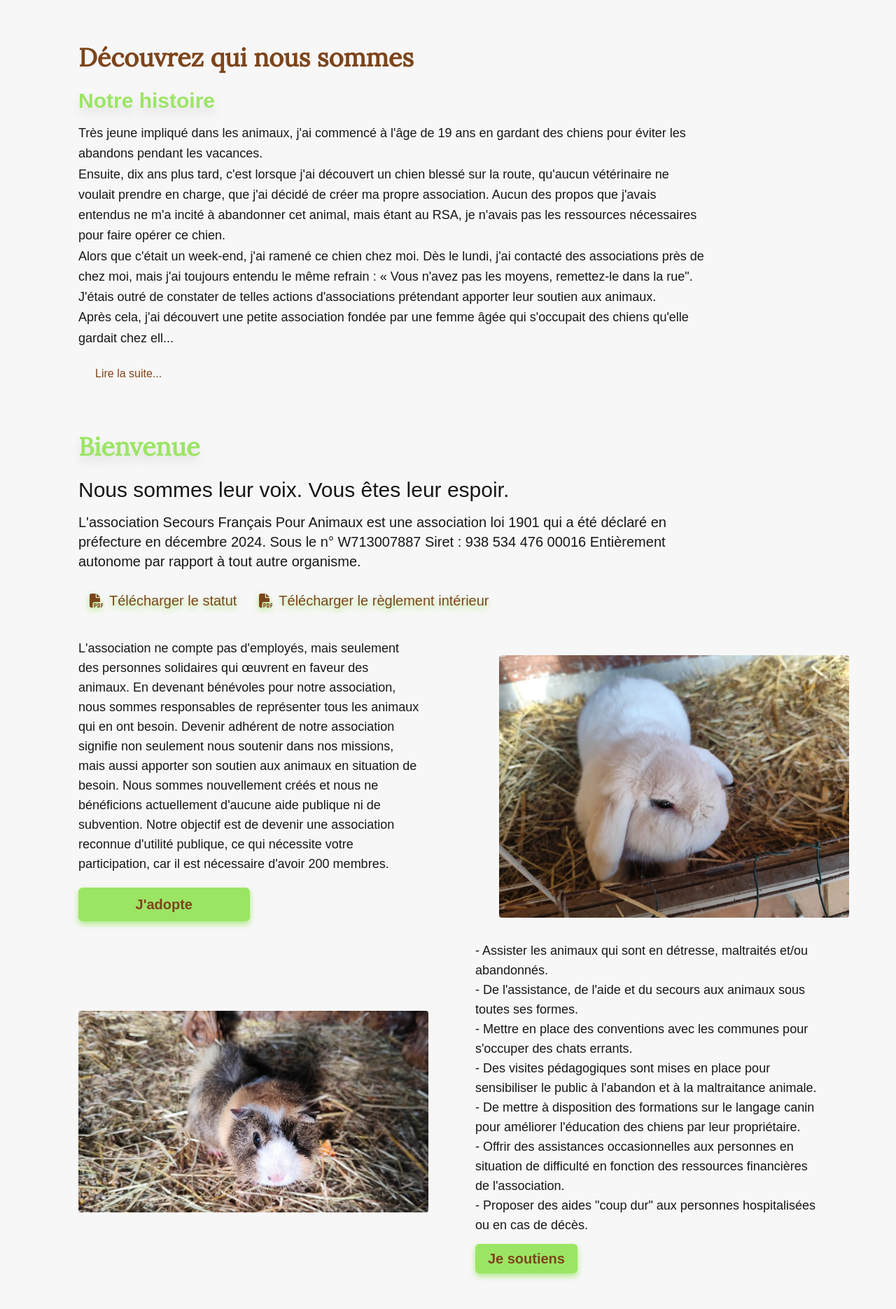
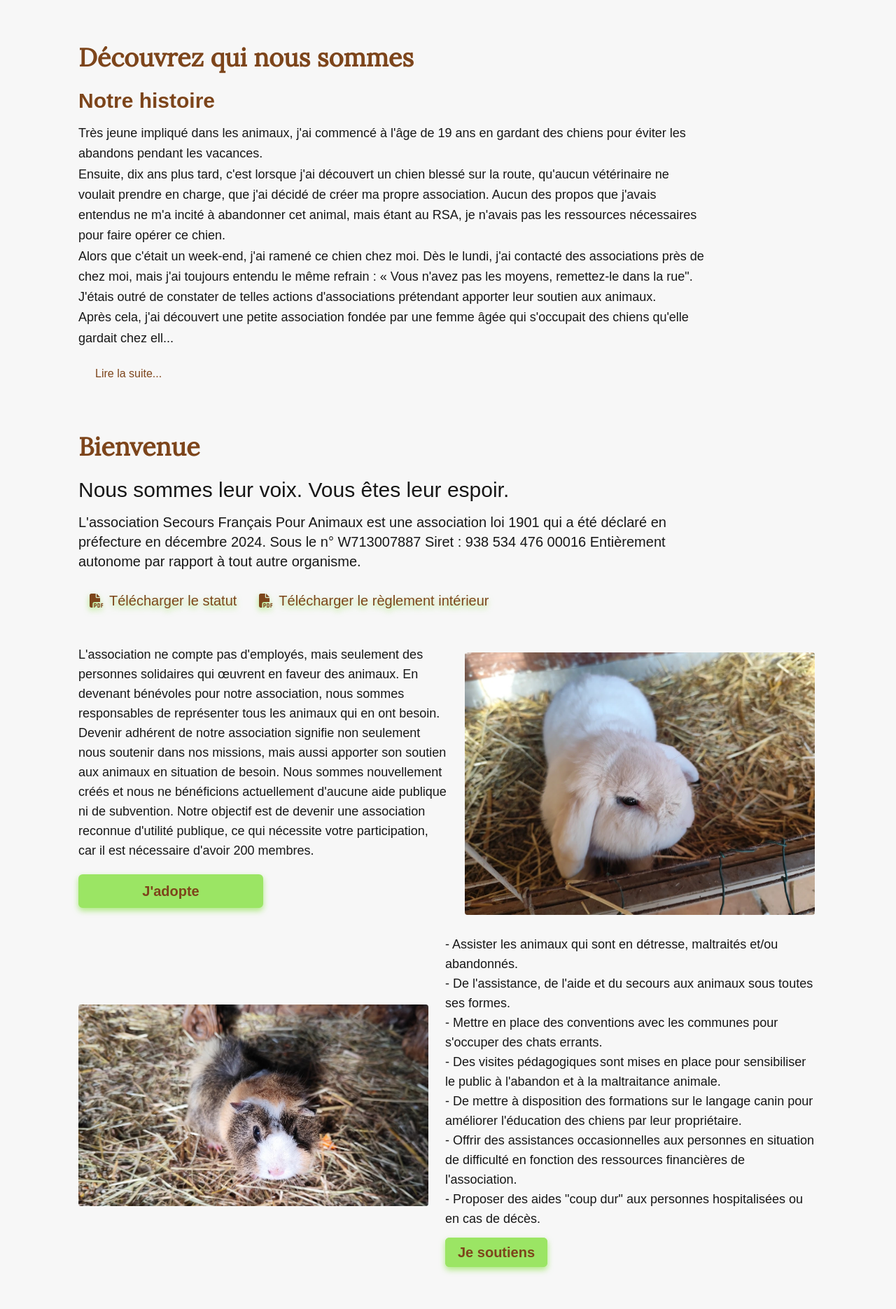
Before and after one commit to Tonyac-create/site, a Next.js app: page /history in a window 1280 px wide. Shown: the part 602-2472 px from the top of the page at 70% size. Built offline with nearby package versions, Linux system fonts and the light colour scheme; a web font is replaced by a local one.

Commit message:
update responsive page history

```diff
--- a/app/components/HistoryPage/HeroSectionHistory.tsx
+++ b/app/components/HistoryPage/HeroSectionHistory.tsx
@@ -22,7 +22,7 @@ export default function HeroSectionHistory() {
             <div className="bg-[url(/Elvis_mange.webp)] w-full h-[600px] bg-fixed bg-center bg-cover"></div>
             <div className="mx-6 pt-16 lg:mx-28">
                 <h2 className="text-brown text-4xl font-lora font-semibold mb-6">Découvrez qui nous sommes</h2>
-                <h3 className="text-green text-3xl font-semibold mb-3.5 drop-shadow-xl">Notre histoire</h3>
+                <h3 className="text-brown text-3xl font-semibold mb-3.5">Notre histoire</h3>
                 <div className="max-w-4xl">
                     <p className="text-lg leading-relaxed whitespace-pre-line">
                         {isExpanded ? fullText : fullText.slice(0, 1000) + "..."}
--- a/app/components/HistoryPage/WelcomeSection.tsx
+++ b/app/components/HistoryPage/WelcomeSection.tsx
@@ -13,7 +13,7 @@ export default function WelcomeSection() {
 
     return (
         <section className="mx-6 pt-16 lg:mx-28">
-            <h2 className="text-green text-4xl font-lora font-semibold mb-6 drop-shadow-xl">Bienvenue</h2>
+            <h2 className="text-brown text-4xl font-lora font-semibold mb-6">Bienvenue</h2>
             <h3 className="text-3xl mb-3.5">Nous sommes leur voix. Vous êtes leur espoir.</h3>
             <p className="text-xl mt-3 mb-5 w-[80%]">{`L'association Secours Français Pour Animaux est une association loi 1901 qui a été déclaré en préfecture en décembre 2024.
                 Sous le n° W713007887
@@ -41,8 +41,8 @@ export default function WelcomeSection() {
                 />
                 Télécharger le règlement intérieur
             </Button>
-            <div className="flex flex-col items-center md:flex-row mt-8">
-                <div className="flex flex-col md:w-1/2">
+            <div className="flex flex-col items-center gap-6 lg:flex-row mt-8">
+                <div className="flex flex-col lg:w-1/2">
                     <p className="text-lg">{`L'association ne compte pas d'employés, mais seulement des personnes solidaires qui œuvrent en faveur des animaux.
                     En devenant bénévoles pour notre association, nous sommes responsables de représenter tous les animaux qui en ont besoin.
                     Devenir adhérent de notre association signifie non seulement nous soutenir dans nos missions, mais aussi apporter
@@ -63,11 +63,11 @@ export default function WelcomeSection() {
                         priority={true}
                         quality={100}
                         alt='Logo SFPA'
-                        className="object-contain rounded-sm mt-5 md:ml-28"
+                        className="object-contain rounded-sm mt-5"
                     />
                 </div>
             </div>
-            <div className="flex flex-col-reverse items-center md:flex-row mt-7">
+            <div className="flex flex-col-reverse items-center gap-6 lg:flex-row mt-7">
                 <div
                     ref={secondImageRef}
                     className={`transition-opacity duration-2000 ease-in-out ${isSecondImageInView ? 'opacity-100' : 'opacity-0'}`}
@@ -79,10 +79,10 @@ export default function WelcomeSection() {
                         priority={true}
                         quality={100}
                         alt='Logo SFPA'
-                        className="object-contain rounded-sm mt-5 md:mr-28"
+                        className="object-contain rounded-sm mt-5"
                     />
                 </div>
-                <ul className="text-lg md:w-1/2">
+                <ul className="text-lg lg:w-1/2">
                     <li>{`- Assister les animaux qui sont en détresse, maltraités et/ou abandonnés.`}</li>
                     <li>{`- De l'assistance, de l'aide et du secours aux animaux sous toutes ses formes.`}</li>
                     <li>{`- Mettre en place des conventions avec les communes pour s'occuper des chats errants.`}</li>
```
